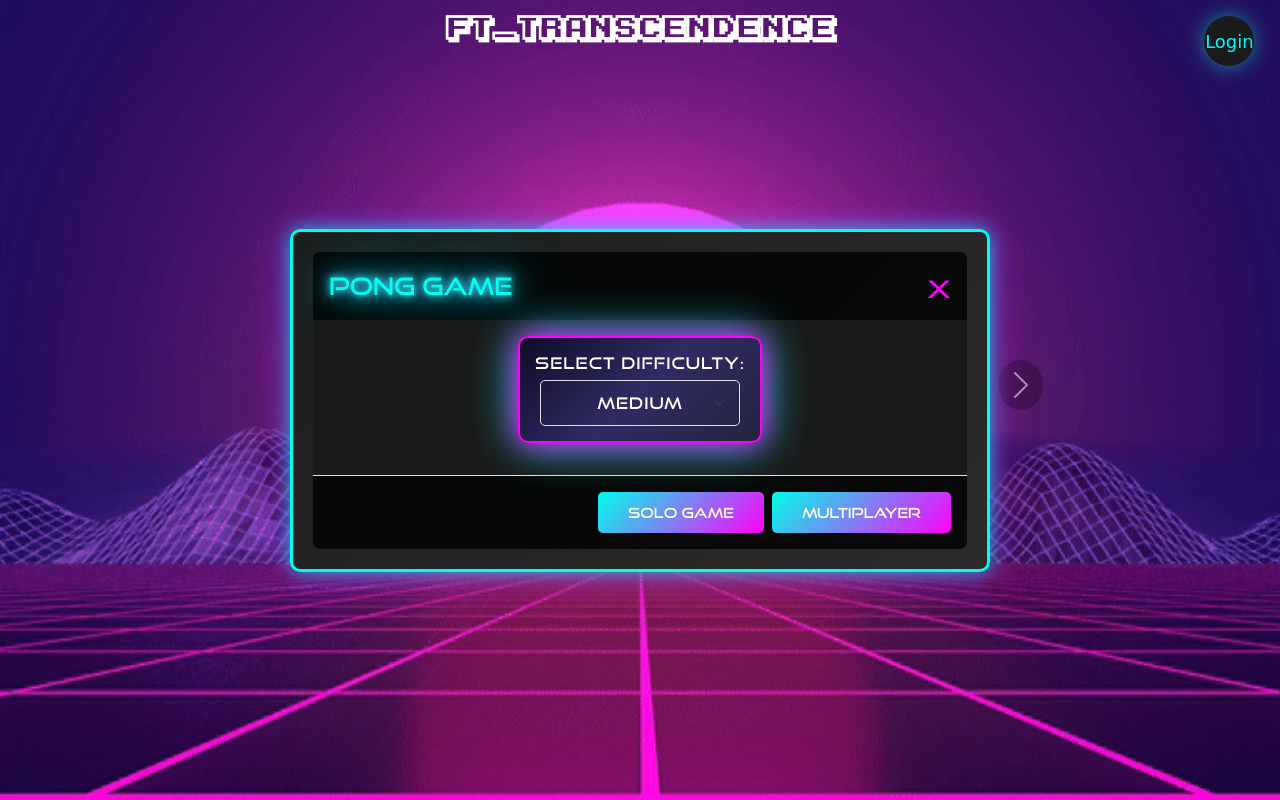
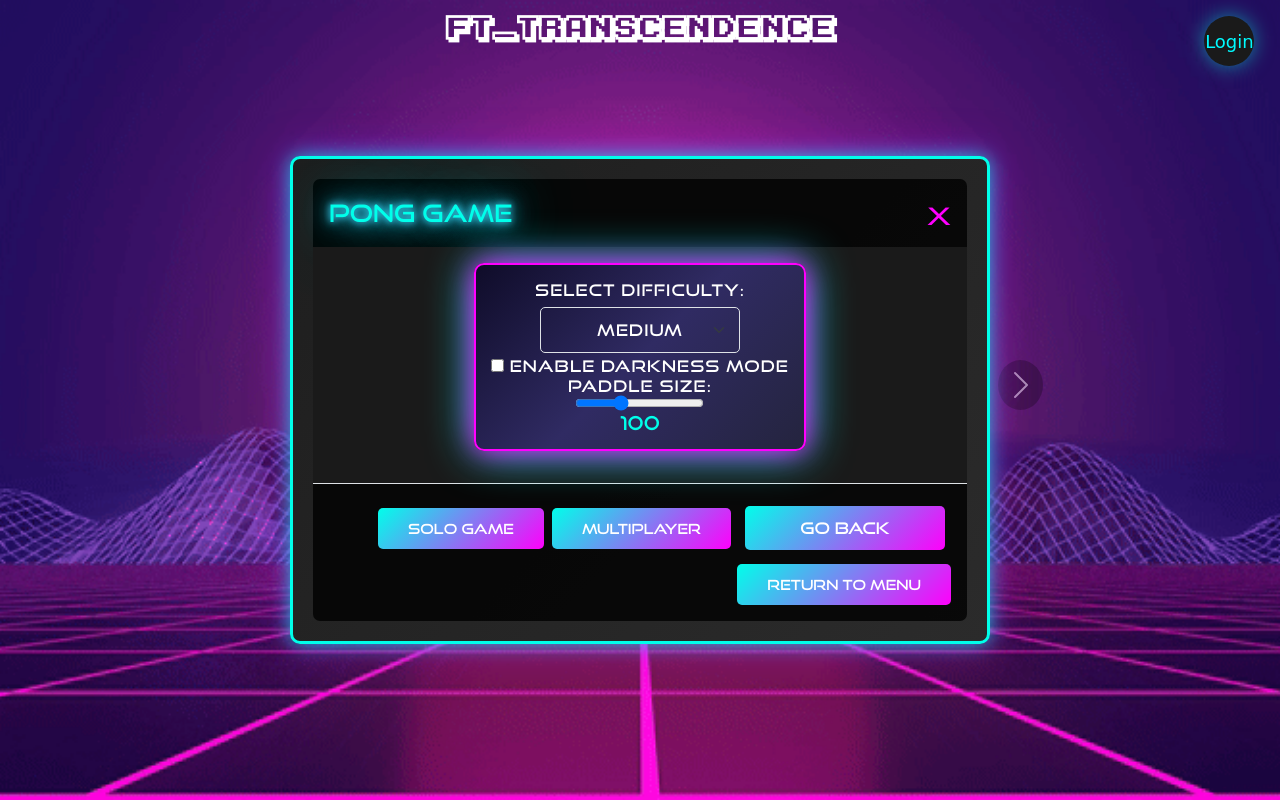
Before and after one commit to Tjrplusdeneon-Transcendence/Transcendence, a Django app: page / in a window 1280 px wide, after a click on "PLAY". Run offline with Django 5.2, Linux system fonts and the light colour scheme; some libraries are stand-ins or nearby versions.

Commit message:
[ADD] game customs -> pad size + blink

```diff
--- a/transcendence/pong/static/pong/scripts/pong.js
+++ b/transcendence/pong/static/pong/scripts/pong.js
@@ -265,6 +265,7 @@ function gameOverMessage() {
                 secondaryColor = '#00FFFF';
             }
         }
+        document.getElementById('return-menu-btn').style.display = 'inline-block';
     }
 
     let mainFontSize = 1;
@@ -511,16 +512,23 @@ let previousBallPositions = [];
 
 const maxAfterImages = 20;
 
-
 function draw(currentTime) {
     if (!lastTime) lastTime = currentTime;
 
     let deltaTime = Math.max((currentTime - lastTime) / 1000, 0.001);
     lastTime = currentTime;
 
+    // Vérifier le mode obscurité
+    toggleDarknessMode(currentTime);
+
+    // Si le mode obscurité est actif et que les éléments sont invisibles, afficher un écran noir
+    if (darknessModeActive && !elementsVisible) {
+        context.fillStyle = 'black';
+        context.fillRect(0, 0, canvas.width, canvas.height);
+    } else {
+        // Afficher les éléments normalement
         context.clearRect(0, 0, canvas.width, canvas.height);
 
-    // Draw after images for paddles
         if (playerRole === 'player1') {
             for (let i = 0; i < previousPaddleY1.length; i++) {
                 drawPaddle(0, previousPaddleY1[i], '#00FFFF', '#00FFFF', 0.1 * (1 - i / maxAfterImages));
@@ -552,10 +560,9 @@ function draw(currentTime) {
             drawPaddle(0, paddleY2, '#00FFFF', '#00FFFF'); // Player 2 sees themselves as blue on the left
             drawPaddle(canvas.width - paddleWidth, paddleY1, '#ff00fb', '#ff00fb'); // Player 2 sees Player 1 as purple on the right
         }
-
-    // Mirror ball position for Player 2
         let ballX = playerRole === 'player2' ? canvas.width - x : x;
         drawBall(ballX, y);
+    }
 
     let paddleMoved = false;
 
@@ -802,6 +809,13 @@ function drawInitialGameState() {
 }
 
 function startGame() {
+    // Récupérer les options sélectionnées
+    const selectedDifficulty = document.getElementById('difficultySelect').value;
+    currentDifficulty = selectedDifficulty;
+
+    const paddleSizeInput = document.getElementById('paddle-size').value;
+    paddleHeight = parseInt(paddleSizeInput, 10);
+
     // Reinitialize game state
     const restartButton = isMatchmaking ? document.getElementById('start-multiplayer-btn') : document.getElementById('start-solo-game-btn');
 
@@ -895,6 +909,26 @@ function startGame() {
 
 
 function restartPong() {
+        // Garder les paramètres actuels de taille et de difficulté
+        const selectedDifficulty = currentDifficulty;
+        const paddleSize = paddleHeight;
+
+        // Réinitialiser l'état du jeu
+        firstHit = true;
+        aiHits = 0;
+        paddleY1 = (canvas.height - paddleHeight) / 2;
+        paddleY2 = (canvas.height - paddleHeight) / 2;
+        x = canvas.width / 2;
+        y = canvas.height / 2;
+        dx = difficultySettings[selectedDifficulty].dx;
+        dy = difficultySettings[selectedDifficulty].dy;
+
+        // Réinitialiser l'affichage
+        gameRunning = false;
+        winner = '';
+        aiTargetY = canvas.height / 2 - paddleHeight / 2;
+
+        // Démarrer directement la partie avec les paramètres actuels
         startGame();
 }
 
@@ -1166,3 +1200,91 @@ function sendPaddlePosition(position) {
         }));
     }
 }
+
+document.addEventListener("DOMContentLoaded", function () {
+    const paddleSizeInput = document.getElementById("paddle-size");
+    const paddleSizeDisplay = document.getElementById("paddle-size-display");
+
+    paddleSizeInput.addEventListener("input", function () {
+        paddleHeight = parseInt(paddleSizeInput.value, 10); // Met à jour la hauteur globale du paddle
+        paddleSizeDisplay.textContent = paddleHeight; // Met à jour l'affichage
+    });
+});
+
+function showMenu() {
+    document.getElementById('difficulty-menu').style.display = 'block';
+    document.getElementById('pongCanvas').style.display = 'none';
+    document.getElementById('start-solo-game-btn').textContent = 'Start Game';
+}
+
+function hideMenu() {
+    document.getElementById('difficulty-menu').style.display = 'none';
+    document.getElementById('pongCanvas').style.display = 'block';
+}
+
+
+document.getElementById('start-solo-game-btn').addEventListener('click', function () {
+    if (this.textContent === 'Start Game') {
+        hideMenu(); // Masquer le menu pour lancer la partie
+        startGame();
+    } else if (this.textContent === 'Restart Game') {
+        restartPong();
+    }
+});
+
+document.getElementById('return-menu-btn').addEventListener('click', function () {
+    showMenu();
+    document.getElementById('start-solo-game-btn').textContent = 'Start Game';
+});
+
+let darknessModeActive = false;
+let darknessModeTimer = 0;
+let darknessDuration = 12000; // Durée totale du mode obscurité (en ms)
+let visibilityToggleInterval = 500; // Temps avant de changer entre visible/invisible (en ms)
+let elementsVisible = true; // Indique si les paddles et la balle sont visibles
+let lastVisibilityToggleTime = 0; // Temps du dernier basculement
+
+// Référence à la case à cocher
+const darknessToggleCheckbox = document.getElementById('darknessToggle');
+
+// Variable pour suivre si le mode obscurité est activé
+let darknessModeEnabled = false;
+
+// Mettre à jour l'état du mode obscurité lorsque la case est cochée/décochée
+darknessToggleCheckbox.addEventListener('change', () => {
+    darknessModeEnabled = darknessToggleCheckbox.checked;
+});
+
+function toggleDarknessMode(currentTime) {
+    // Vérifier si la fonctionnalité est activée
+    if (!darknessModeEnabled) {
+        darknessModeActive = false;
+        return;
+    }
+
+    if (!darknessModeActive && Math.random() < 0.0006)
+    {
+        // Probabilité faible2 de déclencher
+        darknessModeActive = true;
+        darknessModeTimer = currentTime;
+        elementsVisible = true; // Commencer avec les éléments visibles
+        lastVisibilityToggleTime = currentTime;
+    }
+
+    if (darknessModeActive) {
+        const elapsed = currentTime - darknessModeTimer;
+
+        // Si la durée totale du mode obscurité est écoulée, désactiver
+        if (elapsed >= darknessDuration) {
+            darknessModeActive = false;
+            context.clearRect(0, 0, canvas.width, canvas.height); // Nettoyer la scène
+            return;
+        }
+
+        // Alterner entre visible et invisible en fonction de l'intervalle
+        if (currentTime - lastVisibilityToggleTime >= visibilityToggleInterval) {
+            elementsVisible = !elementsVisible; // Bascule l'état
+            lastVisibilityToggleTime = currentTime;
+        }
+    }
+}
--- a/transcendence/pong/templates/pong/index.html
+++ b/transcendence/pong/templates/pong/index.html
@@ -135,7 +135,20 @@
                         <option value="medium" selected>Medium</option>
                         <option value="hard">Hard</option>
                     </select>
+                    <!-- Game Customs -->
+                    <div id="gamecustom-blackout">
+                        <label>
+                            <input type="checkbox" id="darknessToggle"> Enable Darkness Mode
+                        </label>
+                    </div>
+                    <!-- <canvas id="pongCanvas" width="640" height="480" style="background-color: #000;"></canvas> -->
+                    <!-- Paddle size selector -->
+                    </select>
+                    <label for="paddle-size">Paddle Size:</label>
+                    <input type="range" id="paddle-size" min="50" max="200" value="100">
+                    <span id="paddle-size-display">100</span>
                 </div>
+
                 <canvas id="pongCanvas" width="640" height="480" style="background-color: #000;"></canvas>
                 <!-- New multiplayer menu -->
                 <div id="multiplayer-menu" style="display: none;">
@@ -151,7 +164,8 @@
             <div class="modal-footer">
                 <button type="button" class="btn btn-primary" id="start-solo-game-btn">Solo Game</button>
                 <button type="button" class="btn btn-primary" id="start-multiplayer-btn">Multiplayer</button>
-                <button type="button" class="btn btn-primary" id="go-back-btn" style="display: none;">Go Back</button>
+                <button type="button" class="btn btn-primary" id="go-back-btn" >Go Back</button>
+                <button type="button" class="btn btn-primary" id="return-menu-btn">Return to Menu</button>
             </div>
         </div>
     </div>
```
Lines whose indentation alone changed are shown as unchanged.
